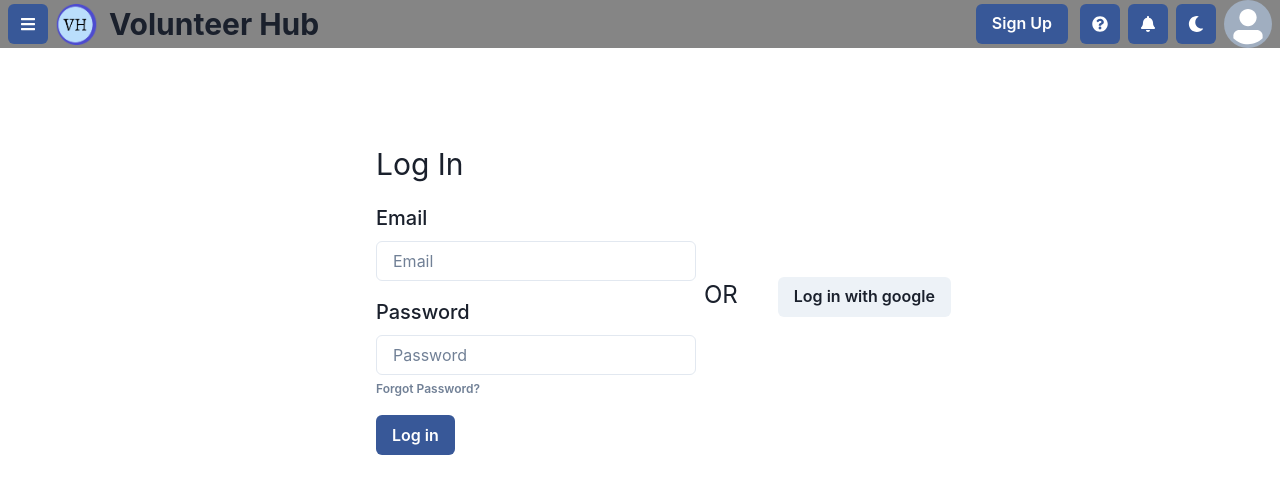
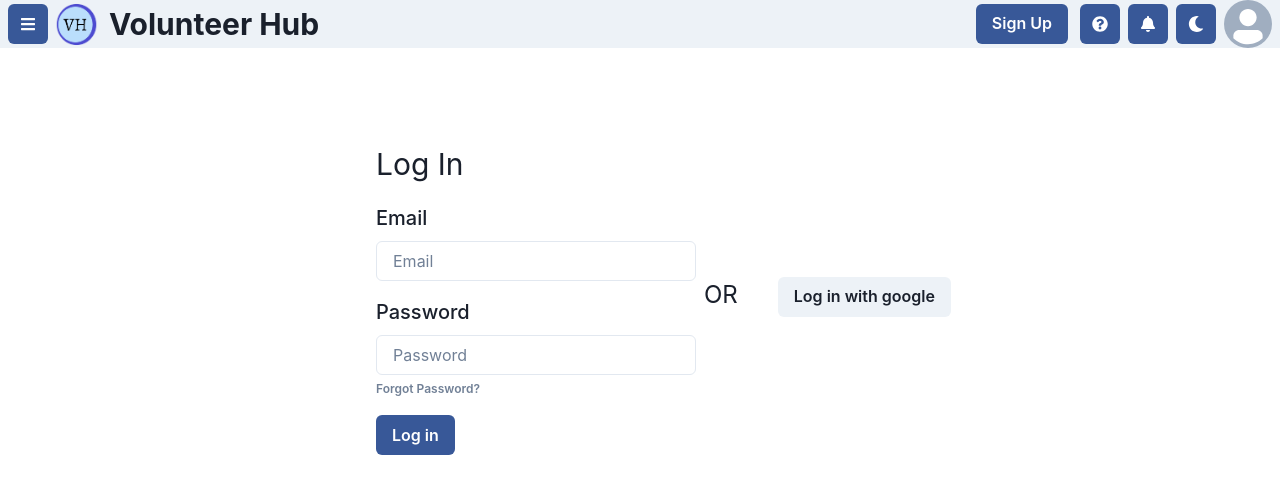
Before and after one commit to uvadhar11/Volunteer-Hub, a React (Create React App) app in the folder app/: page /log-in in a window 1280 px wide. Shown: the top 494 px of the page. Built offline with nearby package versions, Linux system fonts and the light colour scheme; no server answers.

Commit message:
useColorMode works for theme so we will have to do that

```diff
--- a/app/src/components/navbar.js
+++ b/app/src/components/navbar.js
@@ -12,6 +12,7 @@ import {
   Avatar,
   Wrap,
   WrapItem,
+  useColorModeValue,
 } from "@chakra-ui/react";
 import {
   FaBars,
@@ -28,6 +29,7 @@ import { onAuthStateChanged, signOut } from "firebase/auth";
 import { auth, db } from "../firebase";
 import { UserContext } from "./context";
 import { collection, getDoc, getDocs, query, where } from "firebase/firestore";
+import { customTheme } from "./theme";
 
 async function getCurrentUserData() {
   const user = auth.currentUser;
@@ -47,7 +49,7 @@ function NavBar(props) {
   // console.log(user);
   // console.log(user?.email);
 
-  if (user) console.log(user.photoURL);
+  // if (user) console.log(user.photoURL);
 
   getCurrentUserData();
 
@@ -69,7 +71,14 @@ function NavBar(props) {
   };
 
   return (
-    <Flex w="100%" h="3em" bg="blackAlpha.600" pl="2" align="center">
+    <Flex
+      w="100%"
+      h="3em"
+      bg={useColorModeValue("gray.100", "red.100")}
+      pl="2"
+      align="center"
+    >
+      {/* blackAlpha.600 */}
       {/* Menu Button */}
       <Menu>
         <MenuButton
--- /dev/null
+++ b/app/src/components/theme.js
@@ -0,0 +1,35 @@
+import React from "react";
+import { chakra, extendTheme, useColorModeValue } from "@chakra-ui/react";
+
+let customTheme;
+
+function Theme() {
+  // extend the theme
+  customTheme = extendTheme({
+    // initialColorMode: "light",
+    // useSystemColorMode: false,
+    // semanticTokens: {
+    //   error: "red.500",
+    //   colors: {
+    //     // default: "red.100",
+    //     // _dark: "black.100",
+    //     text: {
+    //       _light: "green.100",
+    //       _dark: "pink.100",
+    //     },
+    //   },
+    // },
+    brand: {
+      default: "red.100",
+      _dark: "whiteAlpha.100",
+    },
+  });
+
+  // themeObject = {
+  //   background: useColorModeValue("redAlpha.100", "blackAlpha.100"),
+  // };
+  return <></>;
+}
+
+// export { theme, themeObject };
+export { Theme, customTheme };
```
Also changed, not shown: app/src/App.js (+16 -0 lines).
